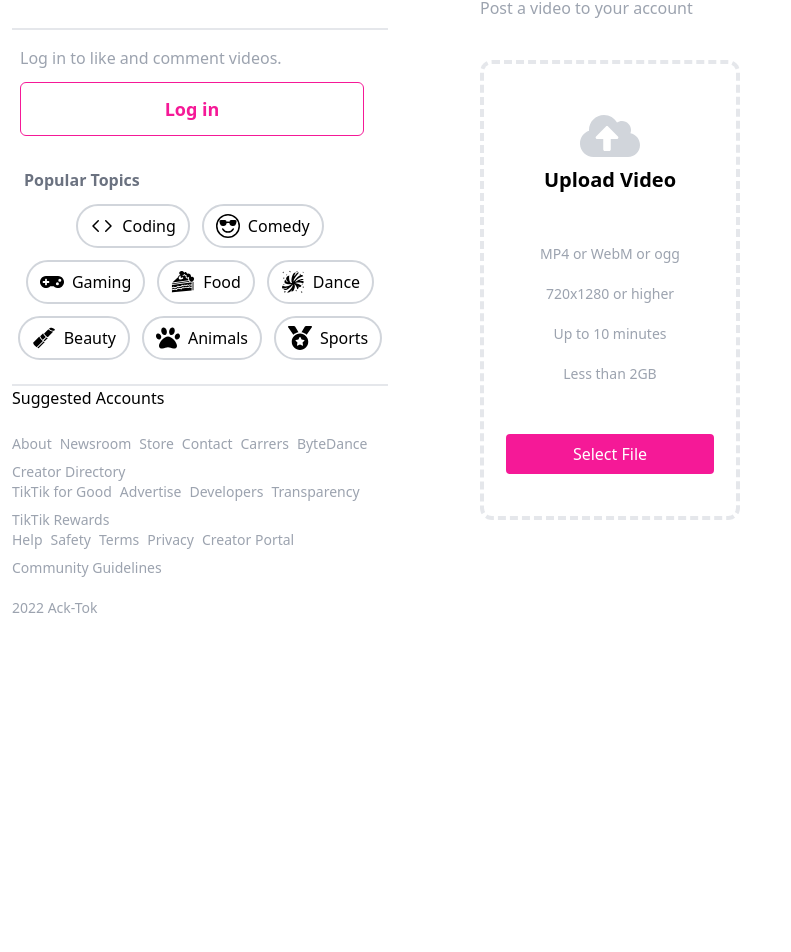
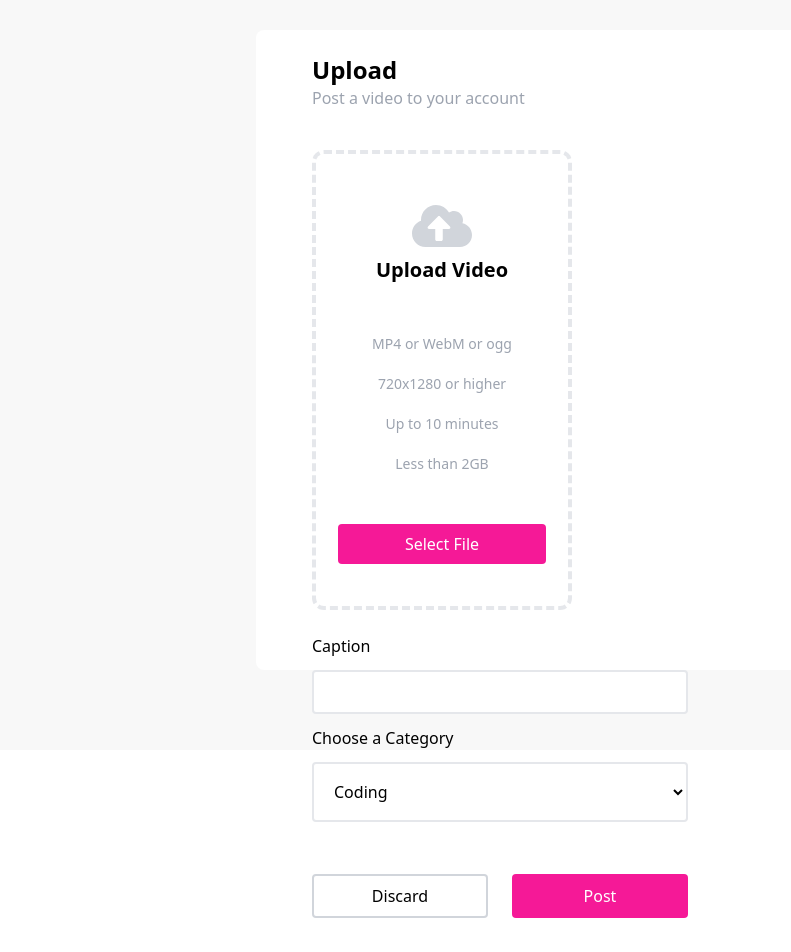
Before and after one commit to juliancabmar/ack-tok, a Next.js app: page /upload in a window 1280 px wide. Shown: the part 110-1062 px from the top of the page, without its empty margins (0-791 px from the left). Before the commit the page ends 800 px from the top, so only its background shows below. Built offline with nearby package versions, Linux system fonts and the light colour scheme.

Commit message:
Started with part 2

```diff
--- a/components/Sidebar.tsx
+++ b/components/Sidebar.tsx
@@ -38,31 +38,6 @@ const Sidebar = () => {
               </div>
             </Link>
           </div>
-          {!userProfile && (
-            <div className='px-2 py-4 hidden xl:block'>
-              <p className='text-gray-400'>
-                Log in to like and comment videos.
-              </p>
-              <div className='pr-4'>
-                <GoogleLogin
-                  clientId=''
-                  render={(renderProps) => (
-                    <button
-                      className='bg-white text-lg text-[#F51997] border-[1px] border-[#F51997] font-semibold px-6 py-3 rounded-md outline-none w-full mt-3 hover:text-white hover:bg-[#F51997]'
-                      onClick={renderProps.onClick}
-                      disabled={renderProps.disabled}
-                    >
-                      Log in
-                    </button>
-                  )
-                  }
-                  onSuccess={() => {}}
-                  onFailure={() => {}}
-                  cookiePolicy='single_host-origin'
-                />
-              </div>
-            </div>
-          )}
           <Discover />
           <SuggestedAccounts />
           <Footer />
--- a/components/VideoCard.tsx
+++ b/components/VideoCard.tsx
@@ -66,8 +66,13 @@ const VideoCard: NextPage<IProps> = ({ post }) => {
           onMouseEnter={() => setIsHover(true)}
           onMouseLeave={() => setIsHover(false)}
         >
-          <Link href='/'>
-            <video loop ref={videoRef} className='lg:w-[600px] h-[300px] md:h-[400px] lg:h-[528px] w-[200px] rounded-2xl cursor-pointer bg-gray-100' src={post.video.asset.url}></video>
+          <Link href={`/detail/${post._id}`}>
+            <video
+              loop
+              ref={videoRef}
+              className='lg:w-[600px] h-[300px] md:h-[400px] lg:h-[530px] w-[200px] rounded-2xl cursor-pointer bg-gray-100'
+              src={post.video.asset.url}>
+            </video>
           </Link>
           {isHover && (
             <div className='absolute bottom-6 cursor-pointer left-8 md:left-14 lg:left-0 flex gap-10 lg:justify-between w-[100px] md:w-[50px] lg:w-[600px] p-3'>
--- a/pages/_app.tsx
+++ b/pages/_app.tsx
@@ -18,6 +18,7 @@ const MyApp = ({ Component, pageProps }: AppProps) => {
 
   return (
     <GoogleOAuthProvider clientId={process.env.NEXT_PUBLIC_GOOGLE_API_TOKEN}>
+      <div className='xl:w-[1200px] m-auto overflow-hidden h-[100vh]'>
         <Navbar />
         <div className='flex gap-6 md:gap-20'>
           <div className='h-[92vh] overflow-hidden xl:hover:overflow-auto'>
@@ -27,6 +28,8 @@ const MyApp = ({ Component, pageProps }: AppProps) => {
             <Component {...pageProps} />
           </div>
         </div>
+      </div>
+
     </GoogleOAuthProvider>)
 }
 
--- /dev/null
+++ b/pages/api/post/[id].ts
@@ -0,0 +1,7 @@
+import type { NextApiRequest, NextApiResponse } from 'next'
+
+export default async function handler(req: NextApiRequest, res: NextApiResponse) {
+  if(req.method === 'GET') {
+
+  }
+}
--- a/pages/api/post/index.ts
+++ b/pages/api/post/index.ts
@@ -8,9 +8,16 @@ type Data = {
 }
 
 export default async function handler(req: NextApiRequest, res: NextApiResponse) {
-  const query = allPostsQuery();
+  if (req.method === 'GET') {
+    const query = allPostsQuery();
 
-  const data = await client.fetch(query)
+    const data = await client.fetch(query)
 
-  res.status(200).json(data);
+    res.status(200).json(data);
+  } else if (req.method === 'POST') {
+    const document = req.body;
+
+    client.create(document)
+      .then(() => res.status(201).json('Video Created'))
+  }
 }
--- /dev/null
+++ b/pages/detail/[id].tsx
@@ -0,0 +1,29 @@
+import React, {useState, useEffect, useRef} from 'react'
+import { useRouter } from 'next/router';
+import Image from 'next/image';
+import Link from 'next/link';
+import { GoVerified } from 'react-icons/go';
+import { MdOutlineCancel } from 'react-icons/md';
+import { BsFillPlayFill } from 'react-icons/bs';
+import { HiVolumeUp, HiVolumeOff } from 'react-icons/hi';
+import axios from 'axios';
+
+import { BASE_URL } from '../../utils/index';
+
+const Detail = () => {
+  return (
+    <div>
+      Detail
+    </div>
+  )
+}
+
+export const getServerSideProps = async ({params: {_id}}) => {
+  const {data} = await axios.get(`${BASE_URL}/api/post/${id}`)
+
+  return {
+    props: { postDetails: data }
+  }
+}
+
+export default Detail
--- a/pages/index.tsx
+++ b/pages/index.tsx
@@ -4,6 +4,7 @@ import axios from 'axios';
 import { Video } from '../types';
 import VideoCard from '../components/VideoCard';
 import NoResults from '../components/NoResults';
+import { BASE_URL } from '../utils/index';
 
 interface IProps {
   videos: Video[]
@@ -24,7 +25,7 @@ const Home = ({ videos }: IProps) => {
 }
 
 export const getServerSideProps = async () => {
-  const { data } = await axios.get('http://localhost:3000/api/post');
+  const { data } = await axios.get(`${BASE_URL}/api/post`);
 
   return {
     props: {
--- a/pages/upload.tsx
+++ b/pages/upload.tsx
@@ -7,11 +7,20 @@ import { SanityAssetDocument } from '@sanity/client';
 
 import useAuthStore from '../store/authStore';
 import { client } from '../utils/client';
+import { topics } from '../utils/constants';
+import { BASE_URL } from '../utils';
+
 
 const Upload = () => {
   const [isLoading, setIsLoading] = useState(false);
   const [videoAsset, setVideoAsset] = useState<SanityAssetDocument | undefined>();
   const [wrongFileType, setWrongFileType] = useState(false);
+  const [caption, setCaption] = useState('');
+  const [category, setCategory] = useState(topics[0]);
+  const [savingPost, setSavingPost] = useState(false);
+
+  const { userProfile } = useAuthStore();
+  const router = useRouter();
 
   const uploadVideo =async (e: any) => {
     const selectedFile = e.target.files[0];
@@ -32,9 +41,40 @@ const Upload = () => {
     }
   }
 
+  const handlePost = async () => {
+
+
+    if (caption && videoAsset?._id && category) {
+      console.log("Tested");
+      setSavingPost(true);
+
+      const document = {
+        _type: 'post',
+        caption,
+        video: {
+          _type: 'file',
+          asset: {
+            _type: 'reference',
+            _ref: videoAsset?._id
+          }
+        },
+        userId: userProfile?._id,
+        postedBy: {
+          _type: 'postedBy',
+          _ref: userProfile?._id
+        },
+        topic: category
+      };
+
+      await axios.post(`${BASE_URL}/api/post`, document);
+
+      router.push('/');
+    }
+  }
+
   return (
-    <div className='flex w-full h-full'>
-      <div className='bg-white rounded-lg'>
+    <div className='flex w-full h-full absolute left-0 top-[60px] mb-10 lg:pt-20 bg-[#F8F8F8] justify-center'>
+      <div className='bg-white rounded-lg xl:h-[80vh] flex gap-6 flex-wrap w-[60%] justify-between items-center p-14 pt-6'>
         <div>
           <div>
             <p className='text-2xl font-bold'>Upload</p>
@@ -85,6 +125,56 @@ const Upload = () => {
                 )}
               </div>
             )}
+            {wrongFileType && (
+              <p className='text-center text-xl text-red-400 font-semibold mt-4 w-[250px]'>
+                Please selected a video file
+              </p>
+            )}
+          </div>
+        </div>
+        <div className='flex flex-col gap-3 pb-10'>
+          <label className='text-md font-medium'>
+            Caption
+          </label>
+          <input
+            type="text"
+            value={caption}
+            onChange={(e) => {setCaption(e.target.value)}}
+            className='rounded outline-none text-md border-2 border-gray-200 p-2'
+          />
+          <label className='text-md font-medium'>
+            Choose a Category
+          </label>
+          <select
+            onChange={(e) => {setCategory(e.target.value)}}
+            className='outline-none bg-white border-2 border-gray-200 capitalize text-md lg:p-4 p-2 rounded cursor-pointer'
+
+          >
+            {topics.map((topic) => (
+              <option
+                key={topic.name}
+                className='outline-none capitalize bg-white text-gray-700 text-md p-2 hover:bg-slate-300'
+                value={topic.name}
+              >
+                {topic.name}
+              </option>
+            ))}
+          </select>
+          <div className='flex gap-6 mt-10'>
+            <button
+              onClick={() => {}}
+              type="button"
+              className='border-gray-300 border-2 text-md font-medium p-2 rounded w-28 lg:w-44 outline-none'
+            >
+              Discard
+            </button>
+            <button
+              onClick={handlePost}
+              type="button"
+              className='bg-[#F51997] text-white text-md font-medium p-2 rounded w-28 lg:w-44 outline-none'
+            >
+              Post
+            </button>
           </div>
         </div>
       </div>
--- a/utils/index.ts
+++ b/utils/index.ts
@@ -1,6 +1,8 @@
 import axios from 'axios';
 import jwt_decode from 'jwt-decode';
 import { stringify } from 'querystring';
+
+export const BASE_URL = process.env.NEXT_PUBLIC_BASE_URL;
 
 export const createOrGetUser = async (response: any, addUser: any) => {
   const decoded: {name: stringify, picture: string, sub: string } = jwt_decode(response.credential);
@@ -16,5 +18,5 @@ export const createOrGetUser = async (response: any, addUser: any) => {
 
   addUser(user);
 
-  await axios.post('http://localhost:3000/api/auth', user);
+  await axios.post(`${BASE_URL}/api/auth`, user);
 };
```
Also changed, not shown: 1 other file (tests, documents, lock files or other folders). Lines whose indentation alone changed are shown as unchanged.
